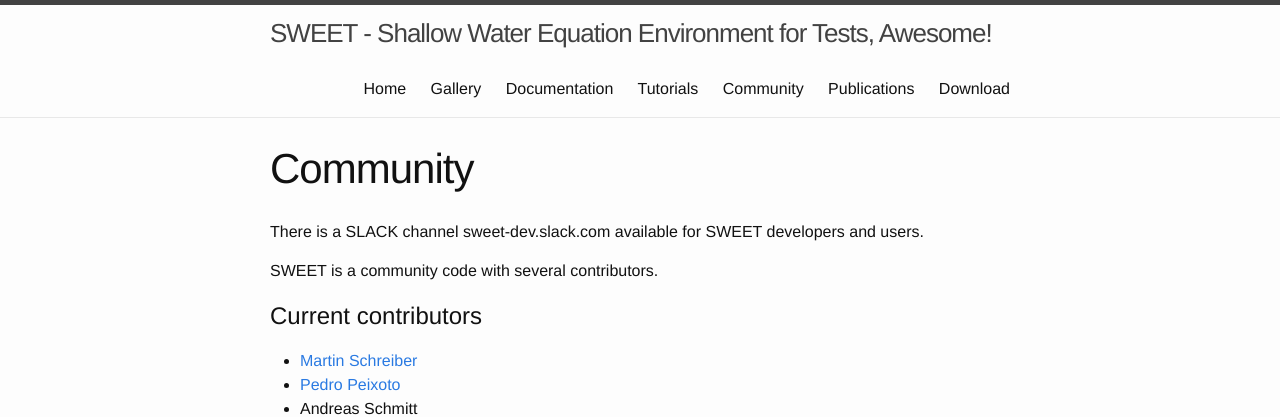
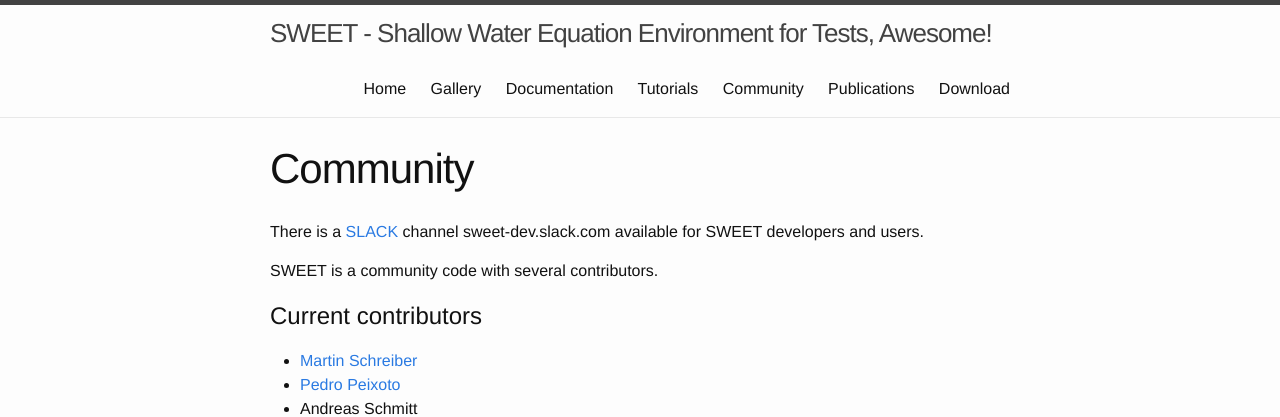
Before and after one commit to schreiberx/sweetsite, a Jekyll site: the page built from community.md, in a window 1280 px wide. Shown: the top 417 px of the page. Built offline with Jekyll 4.4.1, drawn with Linux system fonts in a browser that asks for light colours; part of the change alters nothing that is shown.

```diff
--- a/community.md
+++ b/community.md
@@ -5,7 +5,7 @@ permalink: /community.html
 ---
 
 
-There is a SLACK channel sweet-dev.slack.com available for SWEET developers and users.
+There is a [SLACK](http://www.slack.com/) channel sweet-dev.slack.com available for SWEET developers and users.
 
 SWEET is a community code with several contributors.
 
```
